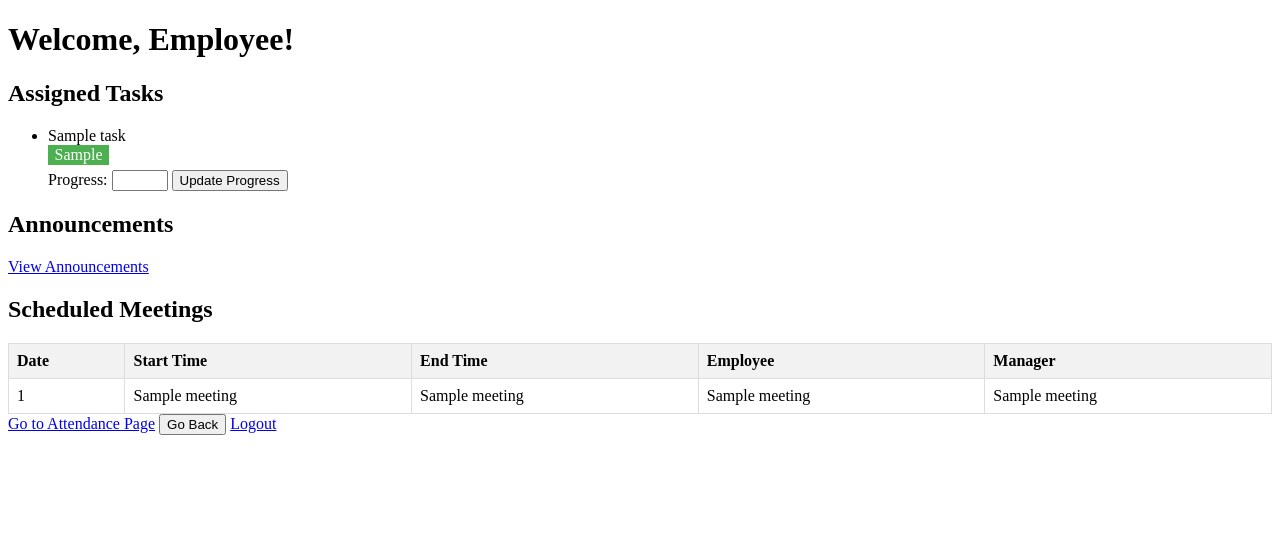
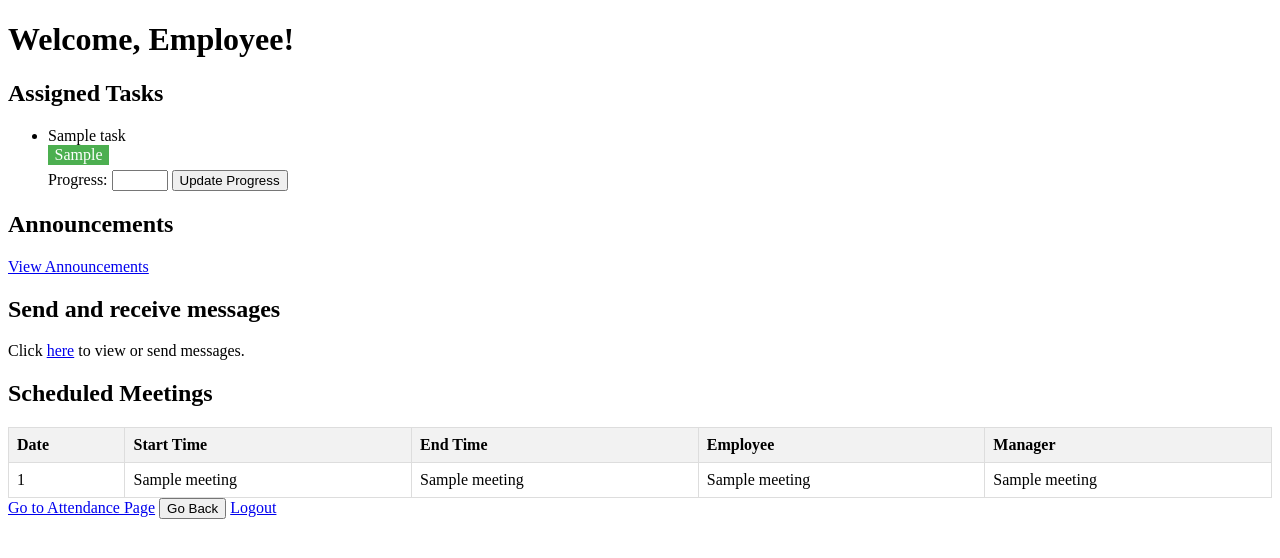
Before and after one commit to larakallas/430, a Flask app: template EECE 430 Project /EECE 430 Project/templates/employee_dashboard.html in a window 1280 px wide. Shown: the top 558 px of the page. Run offline with Flask 3, Linux system fonts and the light colour scheme; the template is opened without the code that fills it: most values are stand-ins (such as "Sample title", 1, 10 or a date in 2020).

Commit message:
Update employee_dashboard.html

```diff
--- a/EECE 430 Project /EECE 430 Project/templates/employee_dashboard.html
+++ b/EECE 430 Project /EECE 430 Project/templates/employee_dashboard.html
@@ -55,6 +55,8 @@
     <h2>Announcements</h2>
     <a href="{{ url_for('view_announcements') }}">View Announcements</a>
     <!-- Display scheduled meetings -->
+    <h2>Send and receive messages</h2>
+    <p>Click <a href="{{ url_for('messaging') }}">here</a> to view or send messages.</p>
     <h2>Scheduled Meetings</h2>
     <table class="meeting-table">
         <tr>
```
